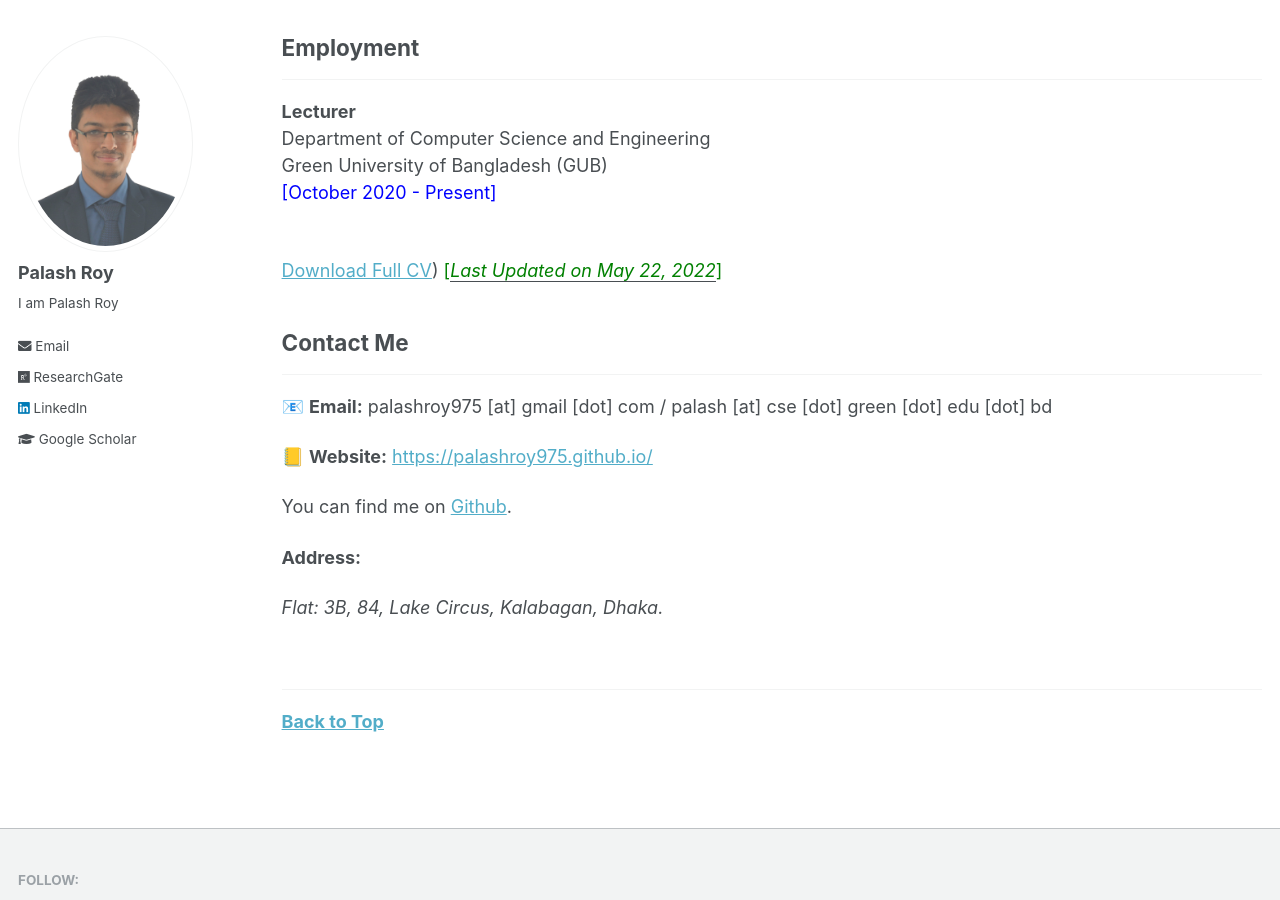
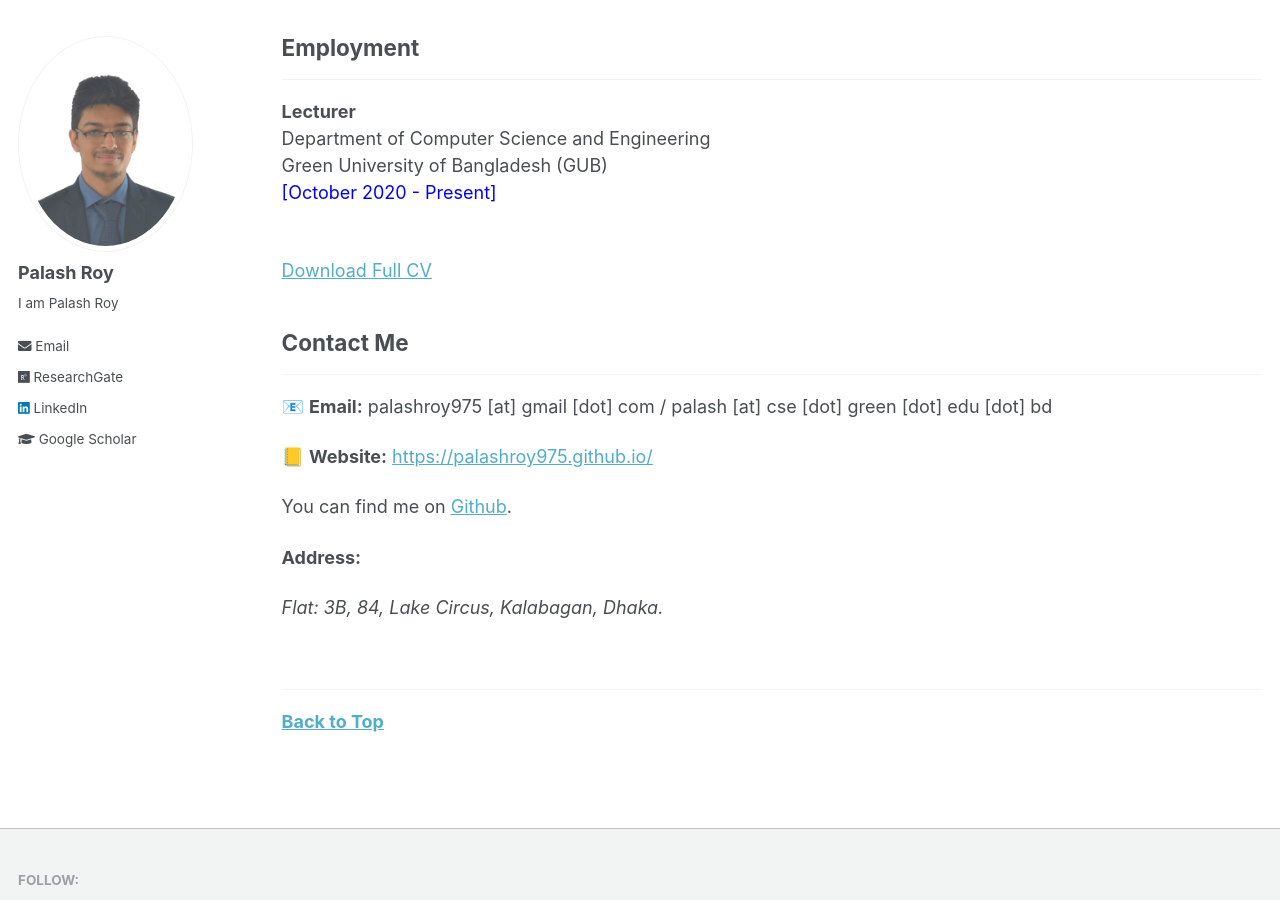
Before and after one commit to PalashRoy975/PalashRoy975.github.io, a Jekyll site: the page built from _pages/cv.md, in a window 1280 px wide and 900 px high, scrolled down 509 px. Built offline with Jekyll 4.4.1, drawn with Linux system fonts in a browser that asks for light colours.

Commit message:
Update cv.md

```diff
--- a/_pages/cv.md
+++ b/_pages/cv.md
@@ -25,7 +25,7 @@ Green University of Bangladesh (GUB)<br />
 <span style ="color:blue"> [October 2020 - Present] </span>
 <br /><br />
 
-[Download Full CV](https://github.com/PalashRoy975/PalashRoy975.github.io/blob/2fcf7a367ef2b922e035dfefa9f3308ce869f105/files/Palash_Roy_CV%20(Updated%20on%2022nd%20May,%202022).pdf)) <span style ="color:Green"> [<ins>*Last Updated on May 22, 2022*</ins>] </span>
+[Download Full CV](https://PalashRoy975.github.io/files/Palash_Roy_CV_Updated_22nd_May_2022.pdf)
 
 ## Contact Me
 -------------
```
